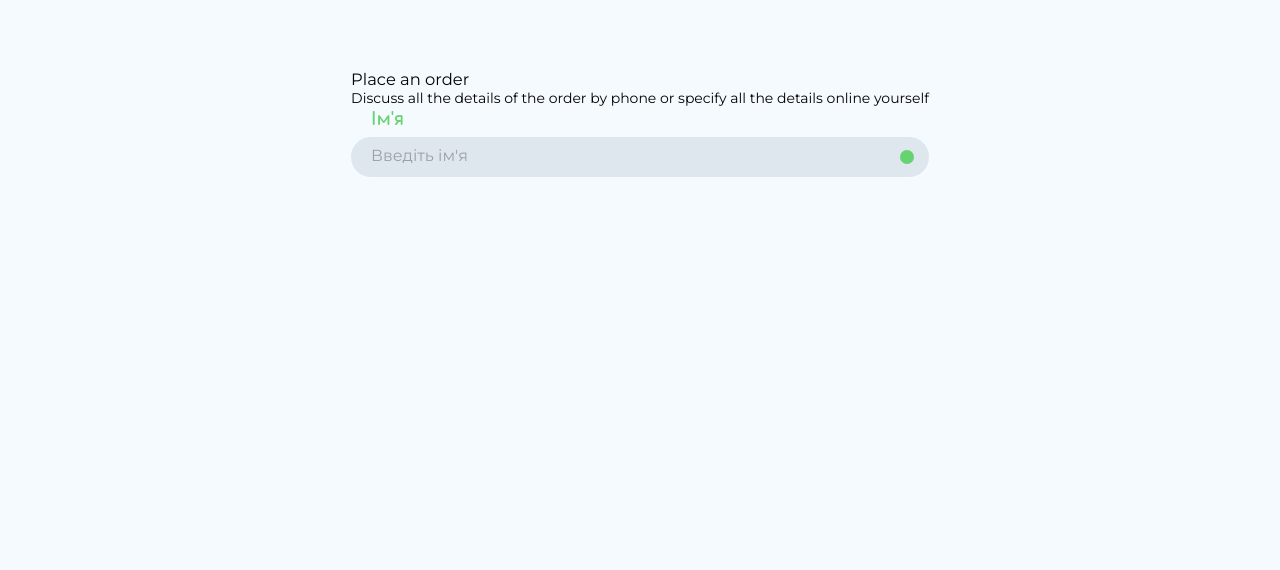
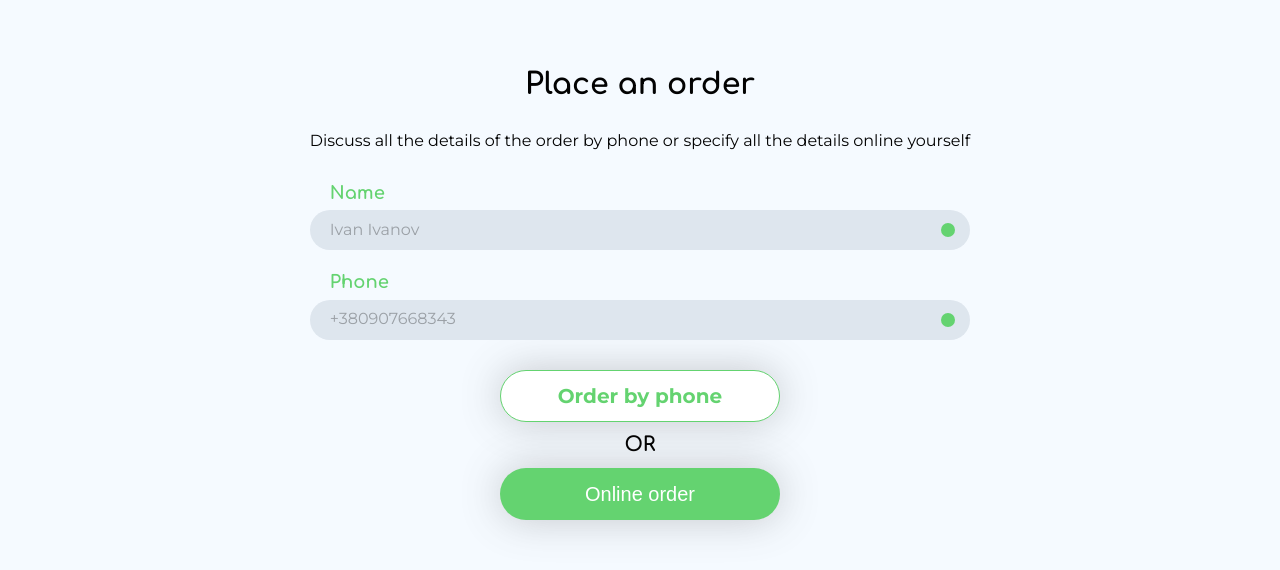
Before and after one commit to onikaChorba/gastro-chef, a Vue app: page / in a window 1280 px wide. Shown: the part 1996-2566 px from the top of the page. Before the commit the page ends 2233 px from the top, so only its background shows below. Built offline with nearby package versions, Linux system fonts and the light colour scheme; a web font is replaced by a local one.

Commit message:
style: place order

```diff
--- a/src/assets/base.css
+++ b/src/assets/base.css
@@ -31,6 +31,9 @@ body {
   text-decoration: line-through;
 }
 
+span{
+  color: var(--primary);
+}
 section{
   padding-top: 40px;
   padding-bottom: 60px;
--- a/src/components/OrderFAQ.vue
+++ b/src/components/OrderFAQ.vue
@@ -1,21 +1,84 @@
 <template>
   <section class="order-faq">
     <div class="order-faq_order order">
-      <h3>Place an order</h3>
-      <p>
+      <h3 class="order__title">Place an order</h3>
+      <p class="order__text">
         Discuss all the details of the order by phone or specify all the details
         online yourself
       </p>
-      <form>
-        <MyInput v-model="inputValue" label="Ім'я" placeholder="Введіть ім'я" />
+      <form class="order__form">
+        <MyInput v-model="inputValue" label="Name" placeholder="Ivan Ivanov" />
+        <MyInput
+          v-model="inputValue"
+          label="Phone"
+          placeholder="+380907668343"
+        />
       </form>
+      <div class="order__buttons">
+        <my-button type="grey" size="medium" state="inactive-secondary">
+          Order by phone
+        </my-button>
+        <p class="order__buttons-text">or</p>
+        <my-button type="primary" size="medium">Online order</my-button>
+      </div>
     </div>
     <div class="order-faq_questions questions"></div>
   </section>
 </template>
 <script setup>
-import { ref } from 'vue';
-import MyInput from './UI/MyInput.vue';
+import { ref } from "vue";
+import MyInput from "./UI/MyInput.vue";
 
-const inputValue = ref('');
+const inputValue = ref("");
 </script>
+
+<style lang="scss" scoped>
+@use "@/assets/styles/_mixins.scss" as *;
+.order {
+  @include flexbox($display: flex, $direction: column);
+  gap: 30px;
+  &__title {
+    text-align: center;
+    @include text-style(
+      $font-family: Comfortaa,
+      $weight: 700,
+      $size: 30px,
+      $line-height: 100%,
+      $letter-spacing: 0%
+    );
+  }
+  &__text {
+    text-align: center;
+    @include text-style(
+      $font-family: Montserrat,
+      $weight: 400,
+      $size: 16px,
+      $line-height: 134%,
+      $letter-spacing: 2.5%
+    );
+  }
+  &__form {
+    @include flexbox($display: flex, $direction: column);
+    gap: 20px;
+  }
+  &__buttons {
+    @include flexbox(
+      $display: flex,
+      $direction: column,
+      $justifyContent: center,
+      $alignItems: center
+    );
+    gap: 10px;
+  }
+  &__buttons-text {
+    text-transform: uppercase;
+    @include text-style(
+      $font-family: Comfortaa,
+      $weight: 700,
+      $size: 20px,
+      $line-height: 134%,
+      $letter-spacing: 2.5%
+    );
+  }
+}
+</style>
--- a/src/components/UI/MyButton.vue
+++ b/src/components/UI/MyButton.vue
@@ -56,6 +56,11 @@ export default {
   color: #333;
 }
 
+.button--grey{
+  background-color: var(--grey);
+  border: 1px solid var(--primary);
+  color: var(--primary);
+}
 .button--active {
   background-color: var(--primary);
   color: var(--white);
```
